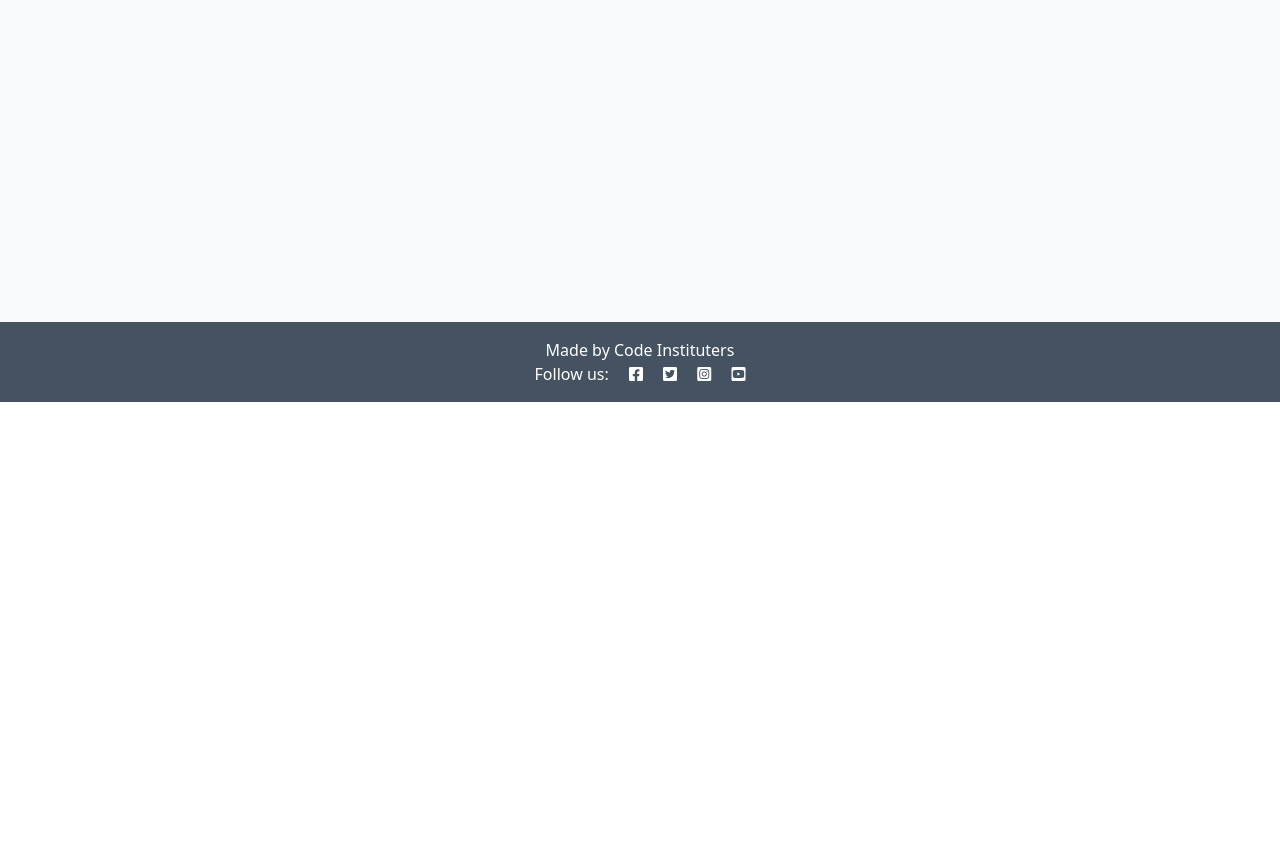
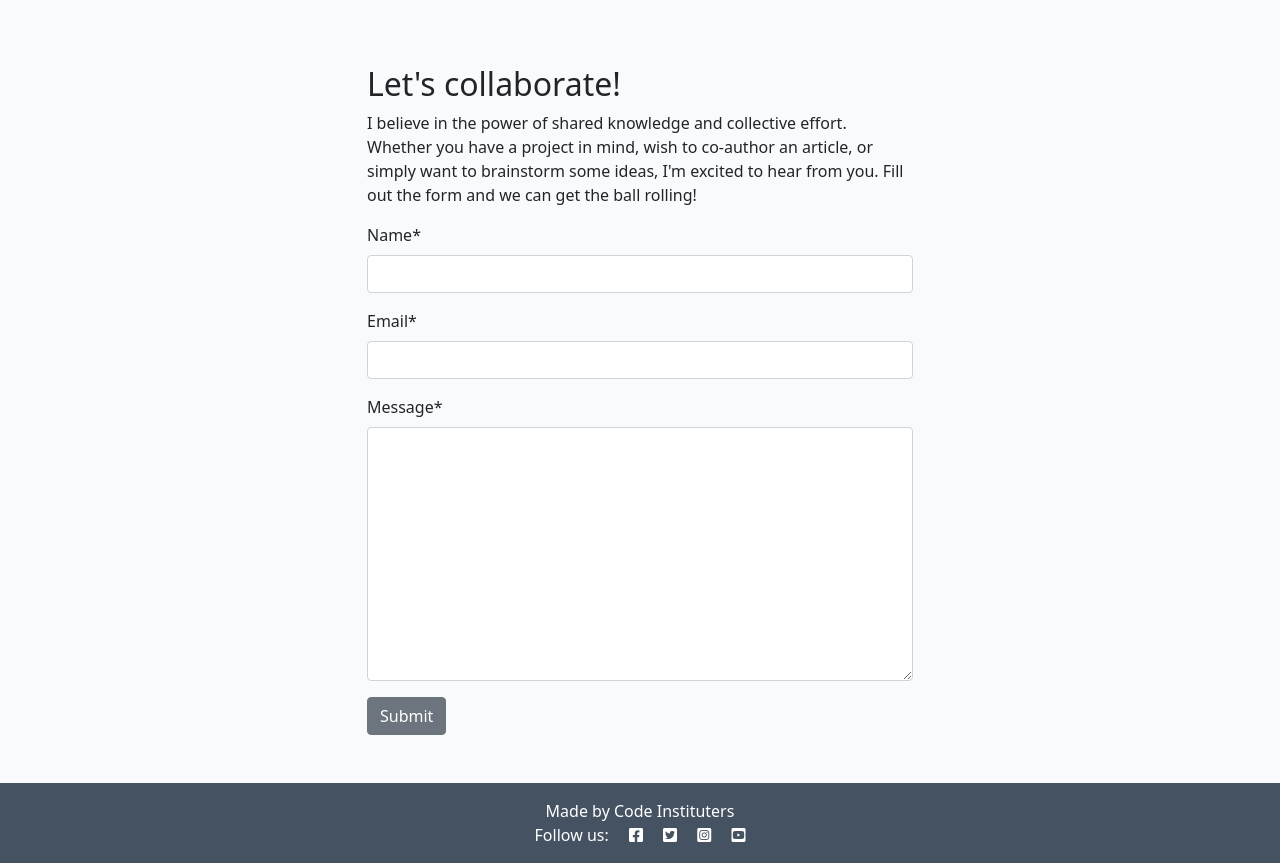
Before and after one commit to Gruheem/blog-challenge, a Django app: page /about/ in a window 1280 px wide. Shown: the part 398-1261 px from the top of the page. Before the commit the page ends 800 px from the top, so only its background shows below. Run offline with Django 4.2, Linux system fonts and the light colour scheme; data that the repository does not hold is empty; some libraries are stand-ins or nearby versions.

Commit message:
Add Comment CRUD

```diff
--- /dev/null
+++ b/about/forms.py
@@ -0,0 +1,7 @@
+from .models import CollaborateRequest
+from django import forms
+
+class CollaborateForm(forms.ModelForm):
+    class Meta:
+        model = CollaborateRequest
+        fields = ('name', 'email', 'message')
--- a/about/models.py
+++ b/about/models.py
@@ -1,14 +1,22 @@
 from django.db import models
 
 # Create your models here.
+
+
 class About(models.Model):
-    """
-    Model for the about page.
-    """
-
     title = models.CharField(max_length=200)
-    context = models.TextField()
     updated_on = models.DateTimeField(auto_now=True)
+    content = models.TextField()
 
     def __str__(self):
         return self.title
+
+
+class CollaborateRequest(models.Model):
+    name = models.CharField(max_length=200)
+    email = models.EmailField()
+    message = models.TextField()
+    read = models.BooleanField(default=False)
+
+    def __str__(self):
+        return f"Collaboration request from {self.name}"
--- a/about/templates/about/about.html
+++ b/about/templates/about/about.html
@@ -1,23 +1,42 @@
 {% extends 'base.html' %}
+{% load static %}
+{% load crispy_forms_tags %}
+
 {% block content %}
-{% load static %}
 <div class="container mt-5">
     <div class="row">
-        <div class="col-4 text-center">
+        <div class="col-12 col-md-4 text-center">
             <img src="{% static 'images/nobody.jpg' %}" width="75%">
         </div>
-        <div class="col-8">
-            <!-- Title goes between these h2 tags -->
+        <div class="col-12 col-md-8">
             <h2>{{ about.title }}</h2>
-            <!-- Content goes directly underneath this -->
-            <p>{{ about.context }}</p>
+            {{ about.content | safe }}
         </div>
     </div>
     <div class="row">
         <div class="col text-right">
-            <!-- Updated on field goes in here -->
-            <p class="text-end"><em>Updated on: {{ about.updated_on }}</em></p>
+          <!-- Updated on field goes in here -->
+
+          <p class="text-end"><em>Updated on: {{ about.updated_on }}</em></p>
         </div>
-      </div>
+    </div>
+    <div class="row justify-content-center">
+        <div class="col-12 col-md-6 my-5">
+            <h2>Let's collaborate!</h2>
+            <p>I believe in the power of shared knowledge and collective effort.
+                Whether you have a project in mind, wish to co-author
+                an article, or simply want to brainstorm some ideas,
+                I'm excited to hear from you. Fill out the form
+                and we can get the ball rolling!</p>
+
+            <!-- add your form here. Your submit button should
+                                have the classes of btn, btn-secondary -->
+            <form method="POST">
+                {{ collaborate_form | crispy }}
+                {% csrf_token %}
+                <button class="btn btn-secondary" type="submit">Submit</button>
+            </form>
+        </div>
+    </div>
 </div>
 {% endblock content %}
--- a/about/views.py
+++ b/about/views.py
@@ -1,5 +1,7 @@
+from django.contrib import messages
 from django.shortcuts import render
 from .models import About
+from .forms import CollaborateForm
 
 # Create your views here.
 def about_page(request):
@@ -7,10 +9,20 @@ def about_page(request):
     Display the about page.
 
     """
-    about = About.objects.first()
+    if request.method == "POST":
+        collaborate_form = CollaborateForm(data=request.POST)
+        if collaborate_form.is_valid():
+            collaborate_form.save()
+            messages.add_message(request, messages.SUCCESS, 'Collaboration request submitted successfully, I will endevour to respond within two days.')
+
+    about = About.objects.all().order_by('-updated_on').first()
+    collaborate_form = CollaborateForm()
+
     return render(
         request,
         "about/about.html",
-        {"about": about,
+        {
+            "about": about,
+            "collaborate_form": collaborate_form,
         },
     )
--- a/blog/urls.py
+++ b/blog/urls.py
@@ -4,4 +4,6 @@ from django.urls import path
 urlpatterns = [
     path('', views.PostList.as_view(), name='home'),
     path('<slug:slug>/', views.post_detail, name='post_detail'),
+    path('<slug:slug>/edit_comment/<int:comment_id>', views.comment_edit, name='comment_edit'),
+    path('<slug:slug>/delete_comment/<int:comment_id>', views.comment_delete, name='comment_delete'),
 ]
--- a/static/js/script.js
+++ /dev/null
@@ -1 +0,0 @@
-console.log('Life, The Universe, and Everything');
--- a/templates/base.html
+++ b/templates/base.html
@@ -155,6 +155,7 @@
       integrity="sha384-gtEjrD/SeCtmISkJkNUaaKMoLD0//ElJ19smozuHV6z3Iehds+3Ulb9Bn9Plx0x4"
       crossorigin="anonymous"
     ></script>
-    <script src="{% static 'js/script.js' %}"></script>
+    {% block extras %}
+    {% endblock %}
   </body>
 </html>
```
Also changed, not shown: about/admin.py (+18 -3 lines), blog/templates/blog/post_detail.html (+33 -0 lines), blog/views.py (+44 -2 lines), static/js/comments.js (added, +45 -0 lines), about/migrations/0002_collaboraterequest_rename_context_about_content.py (added).
